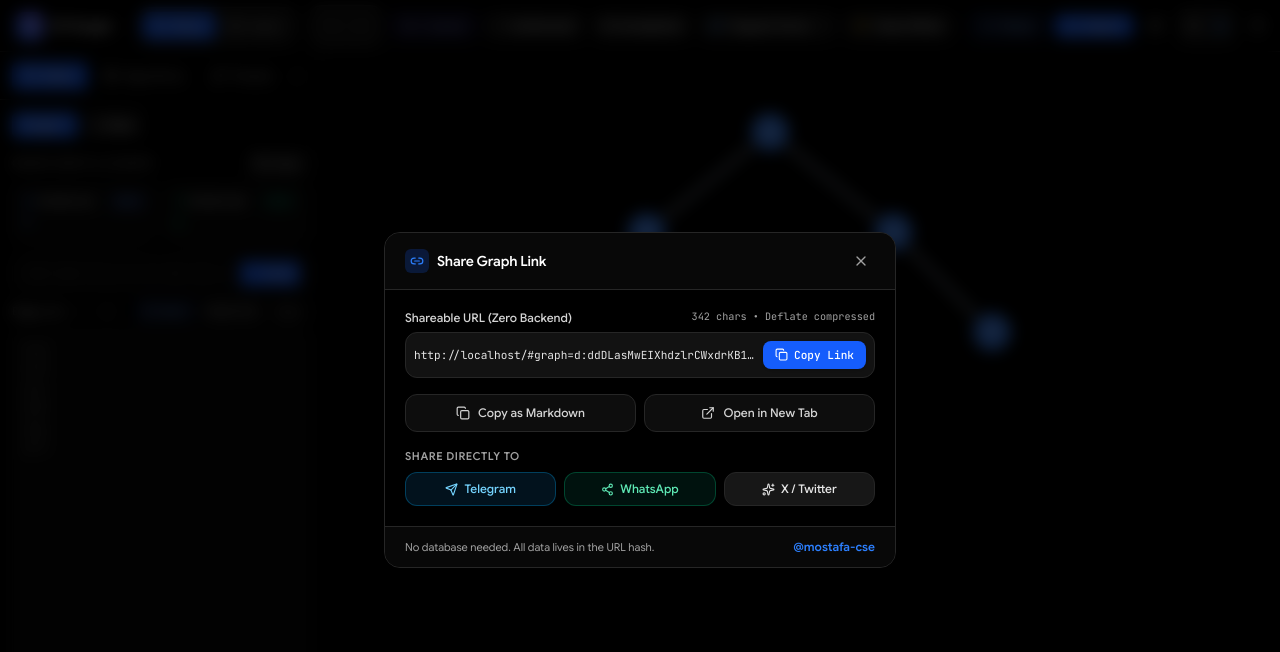
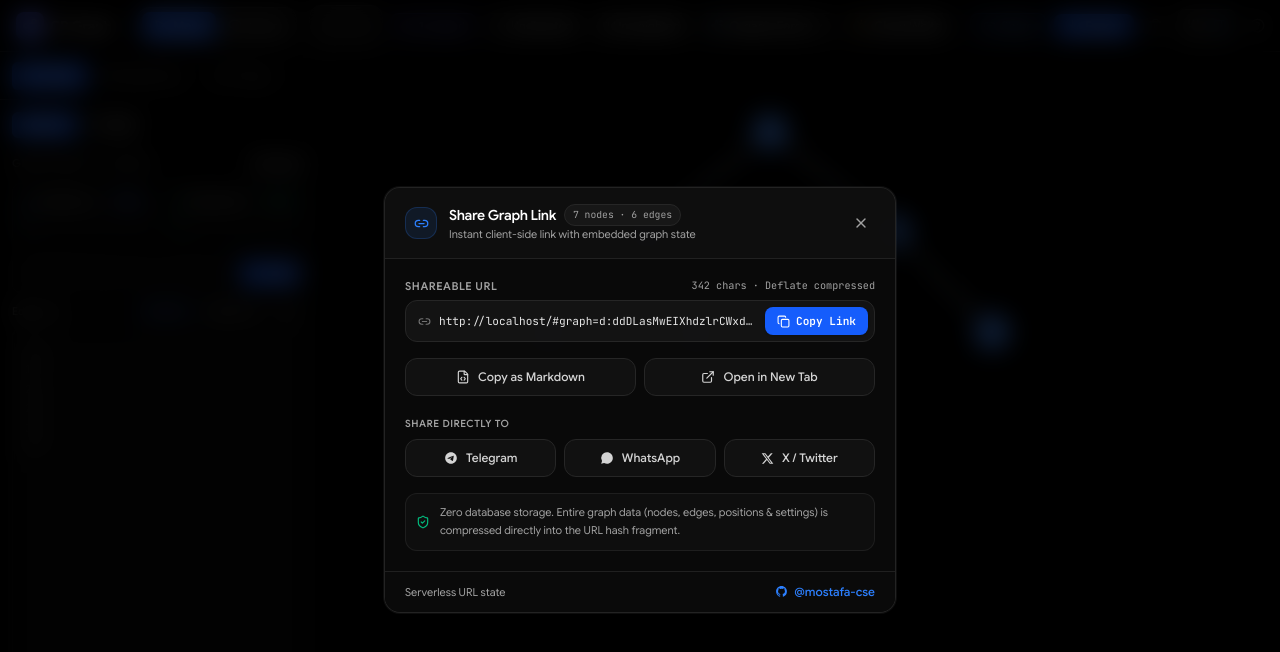
Before and after one commit to graph-editor/graph-editor.github.io, a React (Vite) app: page / in a window 1280 px wide. Both pictures are taken after a click on the button "Share". Shown: the top 652 px of the page. Built offline with nearby package versions, Linux system fonts and the light colour scheme; a web font is replaced by a local one.

Commit message:
feat(ui): modernize ShareModal styling, replace emojis/sparkles with official vector icons, and add system share

```diff
--- a/src/components/ShareModal.tsx
+++ b/src/components/ShareModal.tsx
@@ -1,8 +1,33 @@
 import React, { useState, useEffect } from 'react';
 import { createPortal } from 'react-dom';
-import { X, Copy, Check, ExternalLink, Link2, Share2, Sparkles, Send } from 'lucide-react';
+import { X, Copy, Check, ExternalLink, Link2, FileCode, ShieldCheck, Share2 } from 'lucide-react';
 import { GraphData, GraphSettings } from '../types/graph';
 import { buildShareUrl } from '../utils/share';
+
+// Authentic, pixel-aligned brand SVG icons (zero emoji characters)
+const TelegramIcon: React.FC<{ size?: number; className?: string }> = ({ size = 14, className }) => (
+  <svg width={size} height={size} viewBox="0 0 24 24" fill="currentColor" className={className} aria-hidden="true">
+    <path d="M12 2C6.48 2 2 6.48 2 12s4.48 10 10 10 10-4.48 10-10S17.52 2 12 2zm4.64 6.8c-.15 1.58-.8 5.42-1.13 7.19-.14.75-.42 1-.68 1.03-.58.05-1.02-.38-1.58-.75-.88-.58-1.38-.94-2.23-1.5-.99-.65-.35-1.01.22-1.59.15-.15 2.71-2.48 2.76-2.69a.2.2 0 00-.05-.18c-.06-.05-.14-.03-.21-.02-.09.02-1.49.95-4.22 2.79-.4.27-.76.41-1.08.4-.36-.01-1.04-.2-1.55-.37-.63-.2-1.12-.31-1.08-.66.02-.18.27-.36.75-.55 2.92-1.27 4.86-2.11 5.83-2.51 2.78-1.16 3.35-1.36 3.73-1.36.08 0 .27.02.39.12.1.08.13.19.14.27-.01.06.01.24 0 .38z" />
+  </svg>
+);
+
+const WhatsAppIcon: React.FC<{ size?: number; className?: string }> = ({ size = 14, className }) => (
+  <svg width={size} height={size} viewBox="0 0 24 24" fill="currentColor" className={className} aria-hidden="true">
+    <path d="M17.472 14.382c-.301-.15-1.782-.879-2.058-.979-.276-.1-.476-.15-.676.15-.2.301-.776.979-.951 1.18-.175.201-.351.226-.652.075-.301-.15-1.27-.468-2.42-1.494-.894-.798-1.498-1.784-1.674-2.085-.175-.301-.019-.464.132-.614.136-.135.301-.351.452-.527.15-.176.2-.301.301-.502.1-.201.05-.376-.025-.527-.075-.15-.676-1.63-.927-2.234-.244-.588-.492-.508-.676-.517-.175-.009-.376-.011-.577-.011s-.527.075-.802.376c-.276.301-1.053 1.029-1.053 2.509 0 1.48 1.078 2.909 1.229 3.11.15.201 2.122 3.241 5.141 4.545.718.31 1.278.495 1.716.634.721.23 1.377.197 1.896.12.578-.087 1.782-.728 2.032-1.431.25-.703.25-1.305.175-1.43-.075-.126-.276-.201-.577-.352zM12 2a9.93 9.93 0 00-8.514 15.068L2 22l5.05-1.326A9.935 9.935 0 0012 22c5.523 0 10-4.477 10-10S17.523 2 12 2z" />
+  </svg>
+);
+
+const XTwitterIcon: React.FC<{ size?: number; className?: string }> = ({ size = 13, className }) => (
+  <svg width={size} height={size} viewBox="0 0 24 24" fill="currentColor" className={className} aria-hidden="true">
+    <path d="M18.244 2.25h3.308l-7.227 8.26 8.502 11.24H16.17l-5.214-6.817L4.99 21.75H1.68l7.73-8.835L1.254 2.25H8.08l4.713 6.231zm-1.161 17.52h1.833L7.084 4.126H5.117z" />
+  </svg>
+);
+
+const GithubIcon: React.FC<{ size?: number; className?: string }> = ({ size = 13, className }) => (
+  <svg width={size} height={size} viewBox="0 0 24 24" fill="currentColor" className={className} aria-hidden="true">
+    <path fillRule="evenodd" clipRule="evenodd" d="M12 2C6.477 2 2 6.484 2 12.017c0 4.425 2.865 8.18 6.839 9.504.5.092.682-.217.682-.483 0-.237-.008-.868-.013-1.703-2.782.605-3.369-1.343-3.369-1.343-.454-1.158-1.11-1.466-1.11-1.466-.908-.62.069-.608.069-.608 1.003.07 1.53 1.032 1.53 1.032.892 1.53 2.341 1.088 2.91.832.092-.647.35-1.088.636-1.338-2.22-.253-4.555-1.113-4.555-4.951 0-1.093.39-1.988 1.029-2.688-.103-.253-.446-1.272.098-2.65 0 0 .84-.27 2.75 1.026A9.564 9.564 0 0112 6.844c.85.004 1.705.115 2.504.337 1.909-1.296 2.747-1.027 2.747-1.027.546 1.379.202 2.398.1 2.651.64.7 1.028 1.595 1.028 2.688 0 3.848-2.339 4.695-4.566 4.943.359.309.678.92.678 1.855 0 1.338-.012 2.419-.012 2.747 0 .268.18.58.688.482A10.019 10.019 0 0022 12.017C22 6.484 17.522 2 12 2z" />
+  </svg>
+);
 
 interface ShareModalProps {
   data: GraphData;
@@ -70,6 +95,20 @@ export const ShareModal: React.FC<ShareModalProps> = ({
     setTimeout(() => setCopiedMarkdown(false), 2000);
   };
 
+  const canNativeShare = typeof navigator !== 'undefined' && typeof navigator.share === 'function';
+  const handleNativeShare = async () => {
+    if (!shareUrl || !canNativeShare) return;
+    try {
+      await navigator.share({
+        title: `CP Graph (${data.nodes.length} nodes, ${data.edges.length} edges)`,
+        text: `Interactive Graph (${data.nodes.length} nodes, ${data.edges.length} edges):`,
+        url: shareUrl,
+      });
+    } catch {
+      // User cancelled share
+    }
+  };
+
   // Pre-formatted sharing links
   const encodedUrl = encodeURIComponent(shareUrl);
   const shareText = encodeURIComponent(`Check out this graph on CP Graph Editor (${data.nodes.length} nodes, ${data.edges.length} edges):`);
@@ -79,66 +118,90 @@ export const ShareModal: React.FC<ShareModalProps> = ({
 
   return createPortal(
     <div
-      className="fixed inset-0 bg-black/75 backdrop-blur-sm flex items-center justify-center z-[100] p-3 sm:p-4 select-none animate-fade-in"
+      className="fixed inset-0 bg-black/80 backdrop-blur-md flex items-center justify-center z-[100] p-3 sm:p-4 select-none animate-fade-in"
       onClick={e => {
         if (e.target === e.currentTarget) onClose();
       }}
+      role="dialog"
+      aria-modal="true"
+      aria-labelledby="share-modal-title"
     >
       <div
-        className={`border rounded-2xl w-full max-w-lg max-h-[85vh] overflow-hidden shadow-2xl flex flex-col transition-colors ${
-          isLight ? 'bg-white border-slate-200 text-slate-900' : 'bg-black border-neutral-800 text-white'
+        className={`w-full max-w-lg rounded-2xl overflow-hidden flex flex-col transition-colors border shadow-2xl ${
+          isLight
+            ? 'bg-white/95 border-slate-200/90 shadow-slate-300/40 text-slate-900'
+            : 'bg-neutral-950/95 border-neutral-800/90 shadow-[0_24px_70px_rgba(0,0,0,0.75)] text-neutral-100 ring-1 ring-white/5'
         }`}
         onClick={e => e.stopPropagation()}
       >
         {/* Header */}
         <div
-          className={`flex items-center justify-between px-5 py-3.5 border-b shrink-0 ${
-            isLight ? 'border-slate-200 bg-slate-50' : 'border-neutral-800 bg-neutral-950/80'
+          className={`flex items-center justify-between px-5 py-4 border-b shrink-0 ${
+            isLight ? 'border-slate-200 bg-slate-50/70' : 'border-neutral-800/80 bg-neutral-900/40'
           }`}
         >
+          <div className="flex items-center gap-3">
+            <div className="w-8 h-8 rounded-xl bg-blue-500/10 text-blue-500 border border-blue-500/20 flex items-center justify-center shrink-0">
+              <Link2 size={15} />
+            </div>
+            <div>
               <div className="flex items-center gap-2">
-            <div className="w-6 h-6 rounded-md bg-blue-600/20 text-blue-500 flex items-center justify-center">
-              <Link2 size={14} />
-            </div>
-            <h3 className={`text-sm font-semibold ${isLight ? 'text-slate-900' : 'text-white'}`}>
+                <h3 id="share-modal-title" className={`text-sm font-semibold tracking-tight ${isLight ? 'text-slate-900' : 'text-white'}`}>
                   Share Graph Link
                 </h3>
+                <span className={`text-[10.5px] font-mono px-2 py-0.5 rounded-full border ${
+                  isLight
+                    ? 'bg-slate-100 border-slate-200 text-slate-600'
+                    : 'bg-neutral-900 border-neutral-800 text-neutral-400'
+                }`}>
+                  {data.nodes.length} nodes · {data.edges.length} edges
+                </span>
+              </div>
+              <p className={`text-[11px] ${isLight ? 'text-slate-500' : 'text-neutral-400'}`}>
+                Instant client-side link with embedded graph state
+              </p>
+            </div>
           </div>
           <button
             onClick={onClose}
             className={`p-1.5 rounded-lg transition-colors cursor-pointer ${
               isLight
-                ? 'text-slate-500 hover:text-slate-900 hover:bg-slate-200'
-                : 'text-neutral-400 hover:text-white hover:bg-neutral-800'
+                ? 'text-slate-400 hover:text-slate-900 hover:bg-slate-100'
+                : 'text-neutral-400 hover:text-white hover:bg-neutral-800/80'
             }`}
+            title="Close modal (Esc)"
           >
             <X size={16} />
           </button>
         </div>
 
-        {/* Scrollable Content */}
+        {/* Modal Body */}
         <div className="p-4 sm:p-5 space-y-4 flex-1 overflow-y-auto overscroll-contain">
-          <div>
-            <div className="flex items-center justify-between text-xs mb-1.5">
-              <span className={`font-medium ${isLight ? 'text-slate-700' : 'text-neutral-300'}`}>
-                Shareable URL (Zero Backend)
+          {/* URL Box Section */}
+          <div className="space-y-1.5">
+            <div className="flex items-center justify-between text-xs">
+              <span className={`text-[11px] font-semibold tracking-wider uppercase ${isLight ? 'text-slate-600' : 'text-neutral-400'}`}>
+                Shareable URL
               </span>
               <span className={`text-[11px] font-mono ${isLight ? 'text-slate-500' : 'text-neutral-400'}`}>
-                {shareUrl.length} chars • Deflate compressed
+                {shareUrl.length} chars · Deflate compressed
               </span>
             </div>
 
             <div
-              className={`flex items-center gap-2 p-2 rounded-xl border text-xs font-mono transition-colors ${
-                isLight ? 'bg-slate-50 border-slate-200' : 'bg-neutral-900/80 border-neutral-800'
+              className={`flex items-center gap-2 p-1.5 pl-3 rounded-xl border text-xs font-mono transition-colors ${
+                isLight
+                  ? 'bg-slate-50 border-slate-200 focus-within:border-blue-400 focus-within:ring-2 focus-within:ring-blue-100'
+                  : 'bg-neutral-900/70 border-neutral-800 focus-within:border-blue-500/50 focus-within:ring-2 focus-within:ring-blue-500/10'
               }`}
             >
+              <Link2 size={13} className={`shrink-0 ${isLight ? 'text-slate-400' : 'text-neutral-500'}`} />
               <input
                 type="text"
                 readOnly
                 data-testid="share-url-input"
                 value={isGenerating ? 'Generating compressed link...' : shareUrl}
-                className={`flex-1 bg-transparent border-none outline-none truncate select-all ${
+                className={`flex-1 bg-transparent border-none outline-none truncate select-all text-xs font-mono ${
                   isLight ? 'text-slate-800' : 'text-neutral-200'
                 }`}
                 onClick={e => (e.target as HTMLInputElement).select()}
@@ -146,63 +209,86 @@ export const ShareModal: React.FC<ShareModalProps> = ({
               <button
                 onClick={handleCopyLink}
                 disabled={isGenerating}
-                className="px-3 py-1.5 rounded-lg text-xs font-medium bg-blue-600 hover:bg-blue-500 text-white flex items-center gap-1.5 shrink-0 shadow-sm transition-all cursor-pointer active:scale-95"
+                className={`px-3 py-1.5 rounded-lg text-xs font-semibold flex items-center gap-1.5 shrink-0 shadow-sm transition-all cursor-pointer active:scale-95 ${
+                  copiedLink
+                    ? 'bg-emerald-600 text-white'
+                    : 'bg-blue-600 hover:bg-blue-500 text-white hover:shadow-blue-500/20'
+                }`}
               >
                 {copiedLink ? <Check size={13} /> : <Copy size={13} />}
-                <span>{copiedLink ? 'Copied!' : 'Copy Link'}</span>
+                <span>{copiedLink ? 'Copied' : 'Copy Link'}</span>
               </button>
             </div>
           </div>
 
-          {/* Quick Actions */}
+          {/* Quick Action Buttons */}
           <div className="grid grid-cols-2 gap-2">
             <button
               onClick={handleCopyMarkdown}
               disabled={isGenerating}
-              className={`flex items-center justify-center gap-2 p-2.5 rounded-xl border text-xs font-medium transition-all cursor-pointer ${
-                isLight
-                  ? 'bg-slate-50 hover:bg-slate-100 border-slate-200 text-slate-700'
-                  : 'bg-neutral-900/60 hover:bg-neutral-800 border-neutral-800 text-neutral-300'
+              className={`flex items-center justify-center gap-2 p-2.5 rounded-xl border text-xs font-medium transition-all cursor-pointer active:scale-[0.98] ${
+                copiedMarkdown
+                  ? isLight
+                    ? 'bg-emerald-50 border-emerald-300 text-emerald-700'
+                    : 'bg-emerald-950/40 border-emerald-500/40 text-emerald-300'
+                  : isLight
+                    ? 'bg-slate-50 hover:bg-slate-100/90 border-slate-200 text-slate-700 hover:text-slate-900'
+                    : 'bg-neutral-900/60 hover:bg-neutral-850 border-neutral-800 hover:border-neutral-700 text-neutral-300 hover:text-white'
               }`}
             >
-              {copiedMarkdown ? <Check size={14} className="text-emerald-500" /> : <Copy size={14} />}
-              <span>{copiedMarkdown ? 'Copied Markdown!' : 'Copy as Markdown'}</span>
+              {copiedMarkdown ? <Check size={14} className="text-emerald-500" /> : <FileCode size={14} />}
+              <span>{copiedMarkdown ? 'Copied Markdown' : 'Copy as Markdown'}</span>
             </button>
 
+            {canNativeShare ? (
+              <button
+                onClick={handleNativeShare}
+                disabled={isGenerating}
+                className={`flex items-center justify-center gap-2 p-2.5 rounded-xl border text-xs font-medium transition-all cursor-pointer active:scale-[0.98] ${
+                  isLight
+                    ? 'bg-slate-50 hover:bg-slate-100/90 border-slate-200 text-slate-700 hover:text-slate-900'
+                    : 'bg-neutral-900/60 hover:bg-neutral-850 border-neutral-800 hover:border-neutral-700 text-neutral-300 hover:text-white'
+                }`}
+              >
+                <Share2 size={14} />
+                <span>Share via System</span>
+              </button>
+            ) : (
               <a
                 href={shareUrl}
                 target="_blank"
                 rel="noreferrer"
-              className={`flex items-center justify-center gap-2 p-2.5 rounded-xl border text-xs font-medium transition-all cursor-pointer ${
+                className={`flex items-center justify-center gap-2 p-2.5 rounded-xl border text-xs font-medium transition-all cursor-pointer active:scale-[0.98] ${
                   isLight
-                  ? 'bg-slate-50 hover:bg-slate-100 border-slate-200 text-slate-700'
-                  : 'bg-neutral-900/60 hover:bg-neutral-800 border-neutral-800 text-neutral-300'
+                    ? 'bg-slate-50 hover:bg-slate-100/90 border-slate-200 text-slate-700 hover:text-slate-900'
+                    : 'bg-neutral-900/60 hover:bg-neutral-850 border-neutral-800 hover:border-neutral-700 text-neutral-300 hover:text-white'
                 }`}
               >
                 <ExternalLink size={14} />
                 <span>Open in New Tab</span>
               </a>
+            )}
           </div>
 
-          {/* Social / Community Sharing */}
-          <div>
-            <div className={`text-[11px] font-semibold uppercase tracking-wider mb-2 ${
+          {/* Social Platform Direct Sharing */}
+          <div className="space-y-2 pt-1">
+            <div className={`text-[10px] font-semibold uppercase tracking-wider ${
               isLight ? 'text-slate-500' : 'text-neutral-400'
             }`}>
               Share directly to
             </div>
-            <div className="flex items-center gap-2">
+            <div className="grid grid-cols-3 gap-2">
               <a
                 href={telegramUrl}
                 target="_blank"
                 rel="noreferrer"
-                className={`flex-1 flex items-center justify-center gap-1.5 py-2 px-3 rounded-xl border text-xs font-medium transition-all ${
+                className={`flex items-center justify-center gap-2 py-2.5 px-3 rounded-xl border text-xs font-medium transition-all cursor-pointer active:scale-[0.98] ${
                   isLight
-                    ? 'bg-sky-50 hover:bg-sky-100 border-sky-200 text-sky-700'
-                    : 'bg-sky-950/40 hover:bg-sky-900/60 border-sky-500/30 text-sky-300'
+                    ? 'bg-slate-50 hover:bg-sky-50 border-slate-200 hover:border-sky-300 text-slate-700 hover:text-sky-700'
+                    : 'bg-neutral-900/60 hover:bg-sky-950/40 border-neutral-800 hover:border-sky-500/40 text-neutral-300 hover:text-sky-400'
                 }`}
               >
-                <Send size={13} />
+                <TelegramIcon size={14} className="shrink-0" />
                 <span>Telegram</span>
               </a>
 
@@ -210,13 +296,13 @@ export const ShareModal: React.FC<ShareModalProps> = ({
                 href={whatsappUrl}
                 target="_blank"
                 rel="noreferrer"
-                className={`flex-1 flex items-center justify-center gap-1.5 py-2 px-3 rounded-xl border text-xs font-medium transition-all ${
+                className={`flex items-center justify-center gap-2 py-2.5 px-3 rounded-xl border text-xs font-medium transition-all cursor-pointer active:scale-[0.98] ${
                   isLight
-                    ? 'bg-emerald-50 hover:bg-emerald-100 border-emerald-200 text-emerald-700'
-                    : 'bg-emerald-950/40 hover:bg-emerald-900/60 border-emerald-500/30 text-emerald-300'
+                    ? 'bg-slate-50 hover:bg-emerald-50 border-slate-200 hover:border-emerald-300 text-slate-700 hover:text-emerald-700'
+                    : 'bg-neutral-900/60 hover:bg-emerald-950/40 border-neutral-800 hover:border-emerald-500/40 text-neutral-300 hover:text-emerald-400'
                 }`}
               >
-                <Share2 size={13} />
+                <WhatsAppIcon size={14} className="shrink-0" />
                 <span>WhatsApp</span>
               </a>
 
@@ -224,33 +310,48 @@ export const ShareModal: React.FC<ShareModalProps> = ({
                 href={twitterUrl}
                 target="_blank"
                 rel="noreferrer"
-                className={`flex-1 flex items-center justify-center gap-1.5 py-2 px-3 rounded-xl border text-xs font-medium transition-all ${
+                className={`flex items-center justify-center gap-2 py-2.5 px-3 rounded-xl border text-xs font-medium transition-all cursor-pointer active:scale-[0.98] ${
                   isLight
-                    ? 'bg-slate-100 hover:bg-slate-200 border-slate-300 text-slate-800'
-                    : 'bg-neutral-900 hover:bg-neutral-800 border-neutral-800 text-neutral-200'
+                    ? 'bg-slate-50 hover:bg-slate-100 border-slate-200 hover:border-slate-300 text-slate-700 hover:text-slate-900'
+                    : 'bg-neutral-900/60 hover:bg-neutral-800/80 border-neutral-800 hover:border-neutral-700 text-neutral-300 hover:text-white'
                 }`}
               >
-                <Sparkles size={13} />
+                <XTwitterIcon size={13} className="shrink-0" />
                 <span>X / Twitter</span>
               </a>
             </div>
+          </div>
+
+          {/* Security & Decentralization Notice */}
+          <div
+            className={`flex items-center gap-2.5 p-2.5 rounded-xl border text-[11px] leading-relaxed transition-colors ${
+              isLight
+                ? 'bg-slate-50/80 border-slate-200 text-slate-600'
+                : 'bg-neutral-900/40 border-neutral-800/70 text-neutral-400'
+            }`}
+          >
+            <ShieldCheck size={14} className="text-emerald-500 shrink-0" />
+            <span>
+              Zero database storage. Entire graph data (nodes, edges, positions &amp; settings) is compressed directly into the URL hash fragment.
+            </span>
           </div>
         </div>
 
         {/* Footer */}
         <div
           className={`px-5 py-3 border-t text-xs flex items-center justify-between shrink-0 ${
-            isLight ? 'border-slate-200 bg-slate-50 text-slate-500' : 'border-neutral-800 bg-neutral-950/80 text-neutral-400'
+            isLight ? 'border-slate-200 bg-slate-50/80 text-slate-500' : 'border-neutral-800/80 bg-neutral-950 text-neutral-400'
           }`}
         >
-          <span className="text-[11px]">No database needed. All data lives in the URL hash.</span>
+          <span className="text-[11px]">Serverless URL state</span>
           <a
             href="https://github.com/mostafa-cse"
             target="_blank"
             rel="noreferrer"
-            className="text-blue-500 hover:underline font-semibold"
+            className="flex items-center gap-1.5 text-xs text-blue-500 hover:text-blue-400 font-medium transition-colors"
           >
-            @mostafa-cse
+            <GithubIcon size={13} />
+            <span>@mostafa-cse</span>
           </a>
         </div>
       </div>
```
Lines whose indentation alone changed are shown as unchanged.
